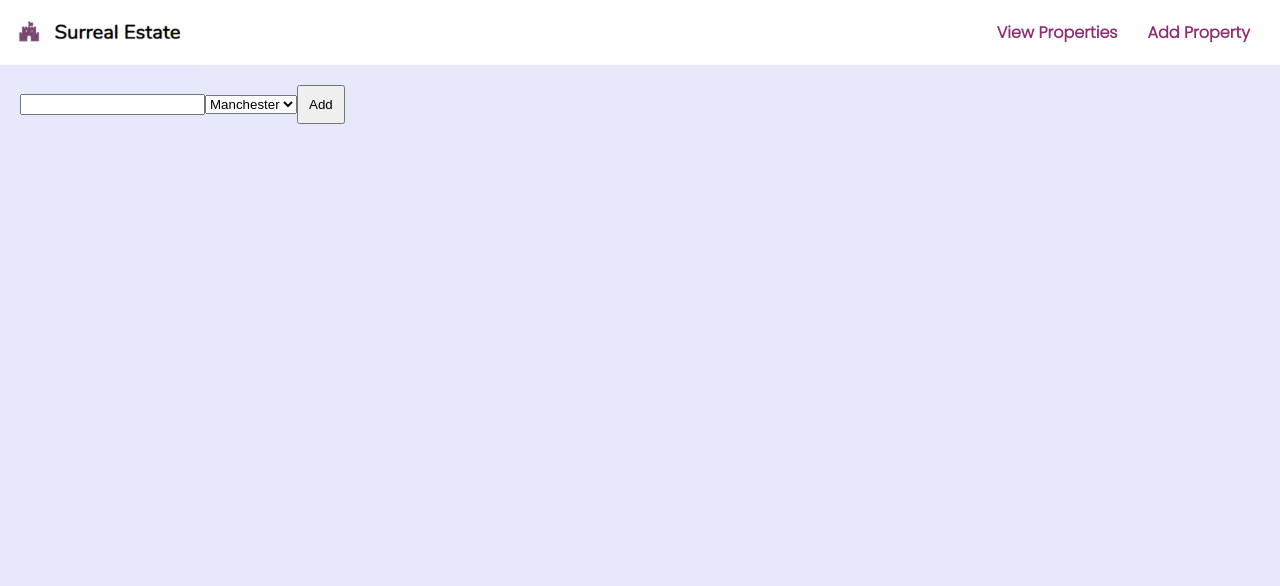
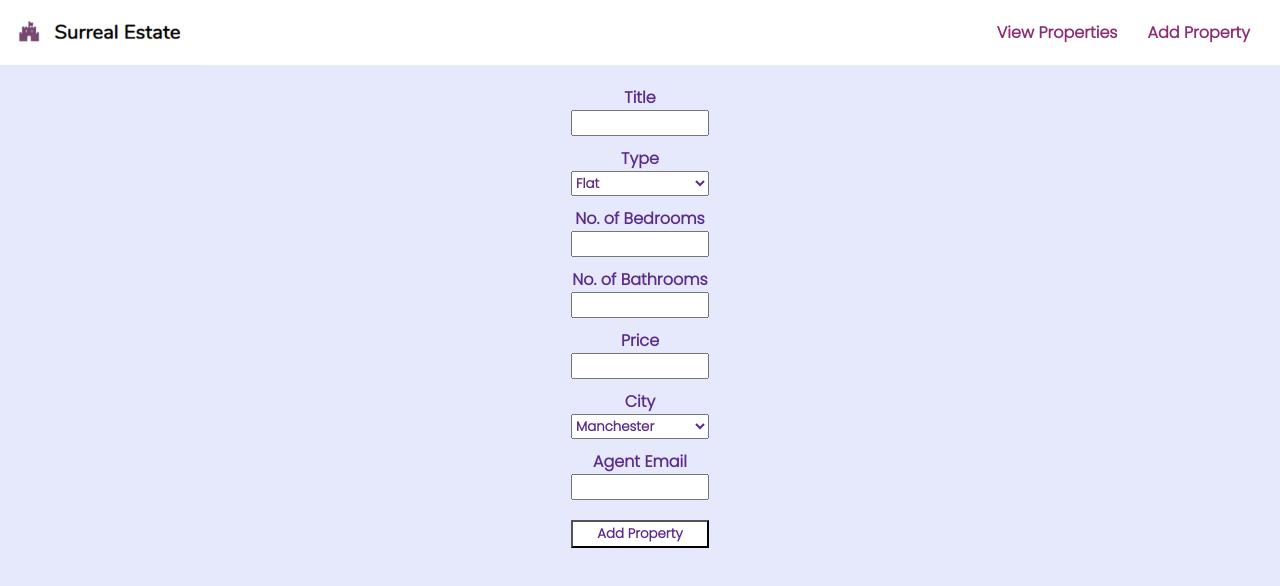
Before and after one commit to Disc0des/surreal-estate, a React (Create React App) app: page /add-property in a window 1280 px wide. Shown: the top 586 px of the page. Built offline with nearby package versions, Linux system fonts and the light colour scheme.

Commit message:
add new property form createdand styled

```diff
--- a/src/components/AddProperty.js
+++ b/src/components/AddProperty.js
@@ -4,7 +4,12 @@ import "../styles/AddProperty.css";
 const initialState = {
   fields: {
     title: "",
+    type: "Flat",
+    bedrooms: "",
+    bathrooms: "",
+    price: "",
     city: "Manchester",
+    email: "",
   },
 };
 
@@ -20,8 +25,9 @@ function AddProperty() {
   };
   return (
     <div className="AddProperty">
-      <form onSubmit={handleAddProperty}>
+      <form className="add-form" onSubmit={handleAddProperty}>
         <label htmlFor="title">
+          Title
           <input
             id="title"
             name="title"
@@ -29,7 +35,51 @@ function AddProperty() {
             onChange={handleFieldChange}
           />
         </label>
+        <label htmlFor="type">
+          Type
+          <select
+            id="type"
+            name="type"
+            value={fields.type}
+            onChange={handleFieldChange}
+          >
+            <option value="Flat">Flat</option>
+            <option value="Detached">Detached</option>
+            <option value="Semi-Detached">Semi-Detached</option>
+            <option value="Terraced">Terraced</option>
+            <option value="Cottage">Cottage</option>
+            <option value="Bungalow">Bungalow</option>
+          </select>
+        </label>
+        <label htmlFor="bedrooms">
+          No. of Bedrooms
+          <input
+            id="bedrooms"
+            name="bedrooms"
+            value={fields.bedrooms}
+            onChange={handleFieldChange}
+          />
+        </label>
+        <label htmlFor="bathrooms">
+          No. of Bathrooms
+          <input
+            id="bathrooms"
+            name="bathrooms"
+            value={fields.bathrooms}
+            onChange={handleFieldChange}
+          />
+        </label>
+        <label htmlFor="price">
+          Price
+          <input
+            id="price"
+            name="price"
+            value={fields.price}
+            onChange={handleFieldChange}
+          />
+        </label>
         <label htmlFor="city">
+          City
           <select
             id="city"
             name="city"
@@ -42,9 +92,20 @@ function AddProperty() {
             <option value="Liverpool">Liverpool</option>
           </select>
         </label>
-        <button className="add-button" type="submit">
-          Add
-        </button>
+        <label htmlFor="agent-email">
+          Agent Email
+          <input
+            id="agent-email"
+            name="agent-email"
+            value={fields.email}
+            onChange={handleFieldChange}
+          />
+        </label>
+        <div className="add-button-container">
+          <button className="add-button" type="submit">
+            Add Property
+          </button>
+        </div>
       </form>
     </div>
   );
--- a/src/styles/AddProperty.css
+++ b/src/styles/AddProperty.css
@@ -1,7 +1,57 @@
 .AddProperty {
-  padding: 20px;
+  padding-top: 20px;
 }
 
-.add-button {
-  padding: 10px;
+.add-form {
+  text-align: center;
 }
+
+.AddProperty label {
+  display: flex;
+  flex-direction: column;
+  align-items: center;
+}
+
+label {
+  margin-bottom: 10px;
+  font-weight: 300;
+  font-weight: 600;
+  color: #5a2c8c;
+  font-family: 'Poppins', sans-serif;
+}
+
+input {
+  width: 130px;
+  height: 20px;
+}
+
+select {
+  width: 138px;
+  height: 25px;
+  font-family: 'Poppins', sans-serif;
+  font-weight: 600;
+  color: #5a2c8c;
+}
+
+.add-button-container {
+  margin-top: 20px;
+}
+
+button {
+  width: 138px;
+  height: 28px;
+  font-family: 'Poppins', sans-serif;
+  font-weight: 600;
+  color: #5a2c8c;
+  background-color: white;
+}
+
+button:hover {
+  color: white;
+  background-color: #5a2c8c;
+}
+
+button:active {
+  background-color: #1e7929;
+  transform: scale(1.2);
+}
--- a/src/styles/App.css
+++ b/src/styles/App.css
@@ -6,4 +6,5 @@ body {
 
 .App {
   font-family: 'Poppins', sans-serif;
+  align-items: center;
 }
```
